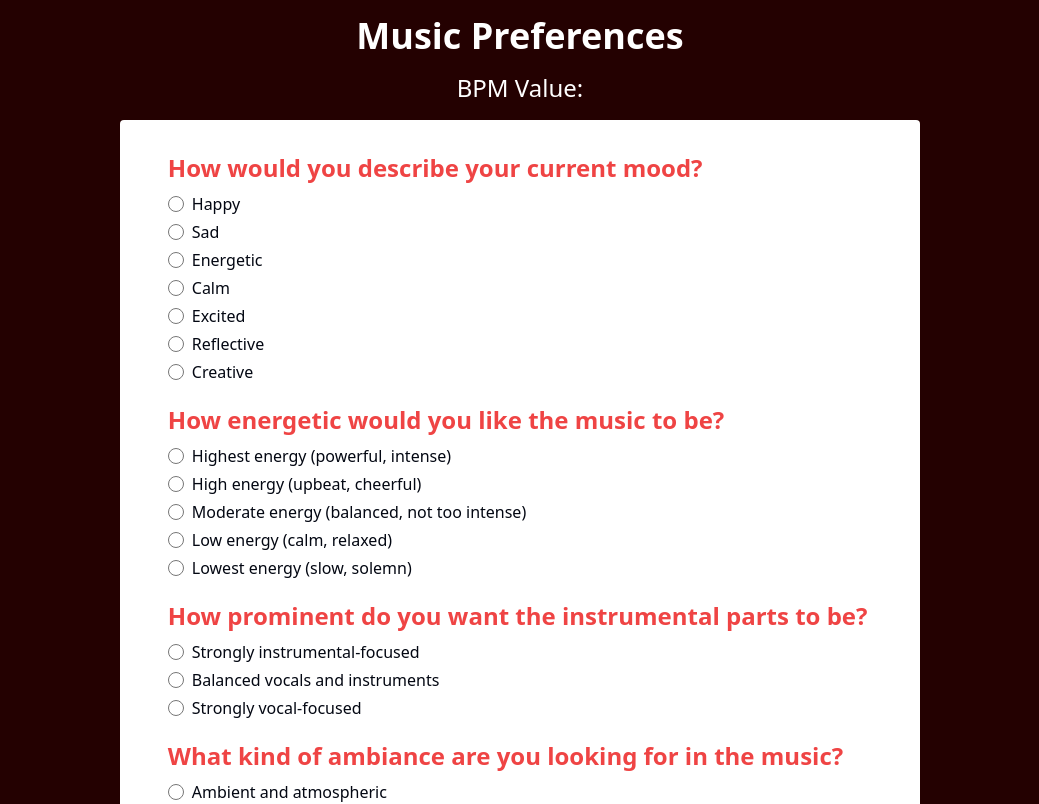
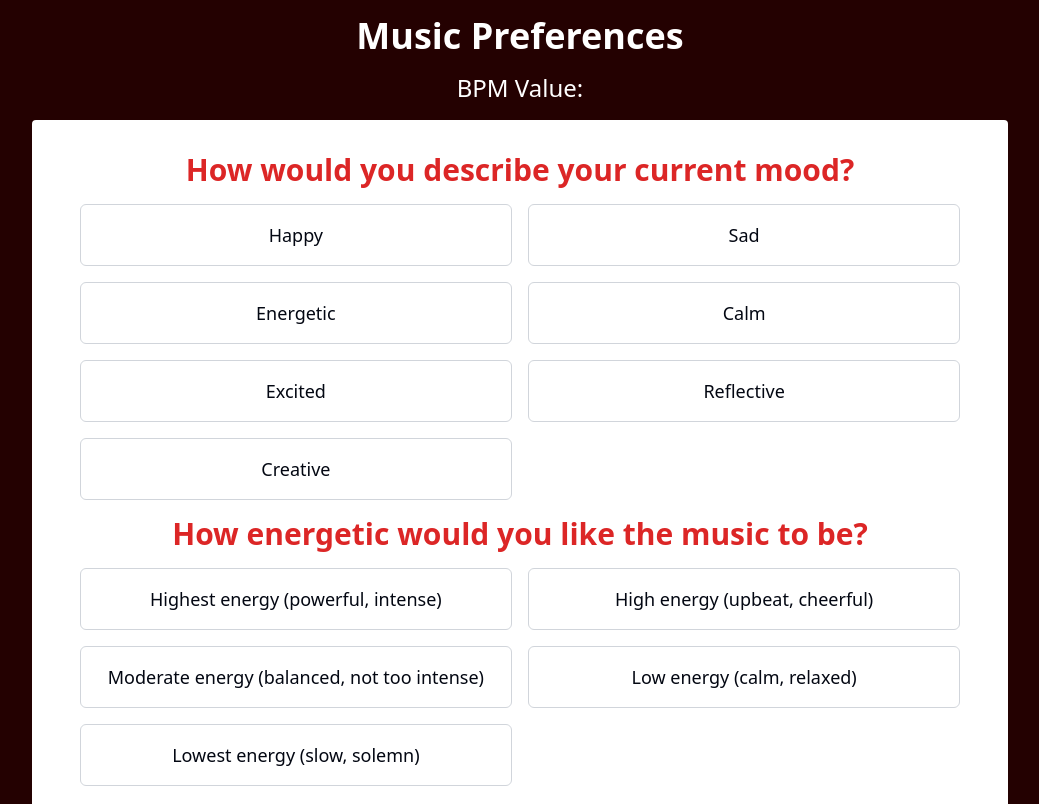
Before and after one commit to ColinWu0403/heartBPMusic, a Vue app in the folder client/: page /questions in a window 1280 px wide. Shown: the top 804 px of the page, without its empty margins (120-1159 px from the left). Built offline with nearby package versions, Linux system fonts and the light colour scheme; no server answers.

Commit message:
Update QuestionCard question styles

```diff
--- a/client/src/components/QuestionCard.vue
+++ b/client/src/components/QuestionCard.vue
@@ -1,18 +1,29 @@
-<!-- components/Question.vue -->
 <template>
   <div class="mb-4 flex flex-col">
-    <label :for="id" class="text-2xl font-bold text-red-500">{{ question.title }}</label>
-    <div class="mt-2">
-      <div v-for="option in question.options" :key="option.value" class="mb-1 flex items-center space-x-2">
+    <label :for="id" class="text-3xl font-bold text-red-600 text-center">{{
+      question.title
+    }}</label>
+    <div class="mt-4 grid grid-cols-2 gap-4">
+      <div
+        v-for="option in question.options"
+        :key="option.value"
+        class="flex items-center justify-center p-4 border border-gray-300 rounded-md cursor-pointer hover:bg-red-600 text-gray-950 hover:text-white transition-all duration-150 ease-in"
+        @click="updateValue(option.value)"
+        :class="{
+          'bg-red-600 text-white': internalModelValue === option.value,
+        }"
+      >
         <input
           :type="type"
           :id="option.value"
           :value="option.value"
           :checked="internalModelValue === option.value"
           @change="updateValue(option.value)"
-          class="h-4 w-4"
+          class="hidden"
         />
-        <label :for="option.value" class="text-md font-medium text-gray-950">{{ option.label }}</label>
+        <label :for="option.value" class="text-lg font-medium cursor-pointer">{{
+          option.label
+        }}</label>
       </div>
     </div>
   </div>
@@ -55,3 +66,9 @@ const updateValue = (value) => {
   internalModelValue.value = value;
 };
 </script>
+
+<style scoped>
+.bg-gray-300 {
+  background-color: #e2e8f0; /* Tailwind CSS gray-300 */
+}
+</style>
```
